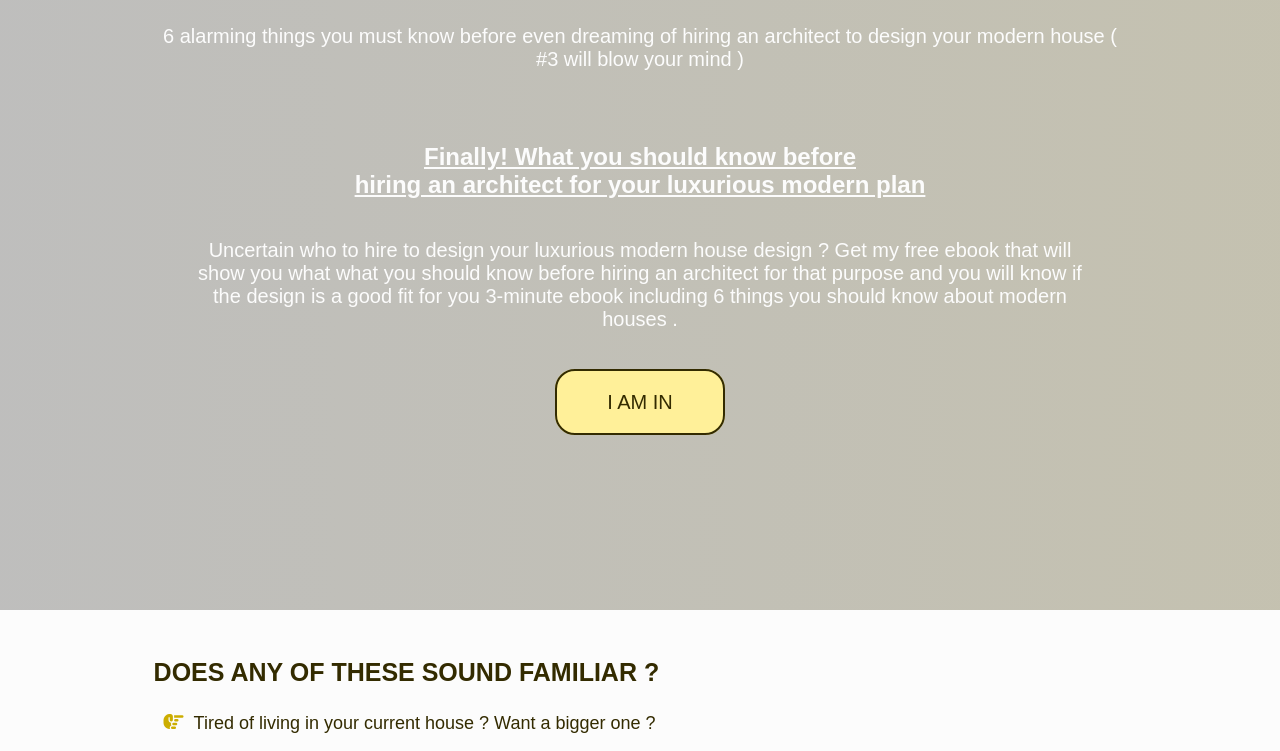
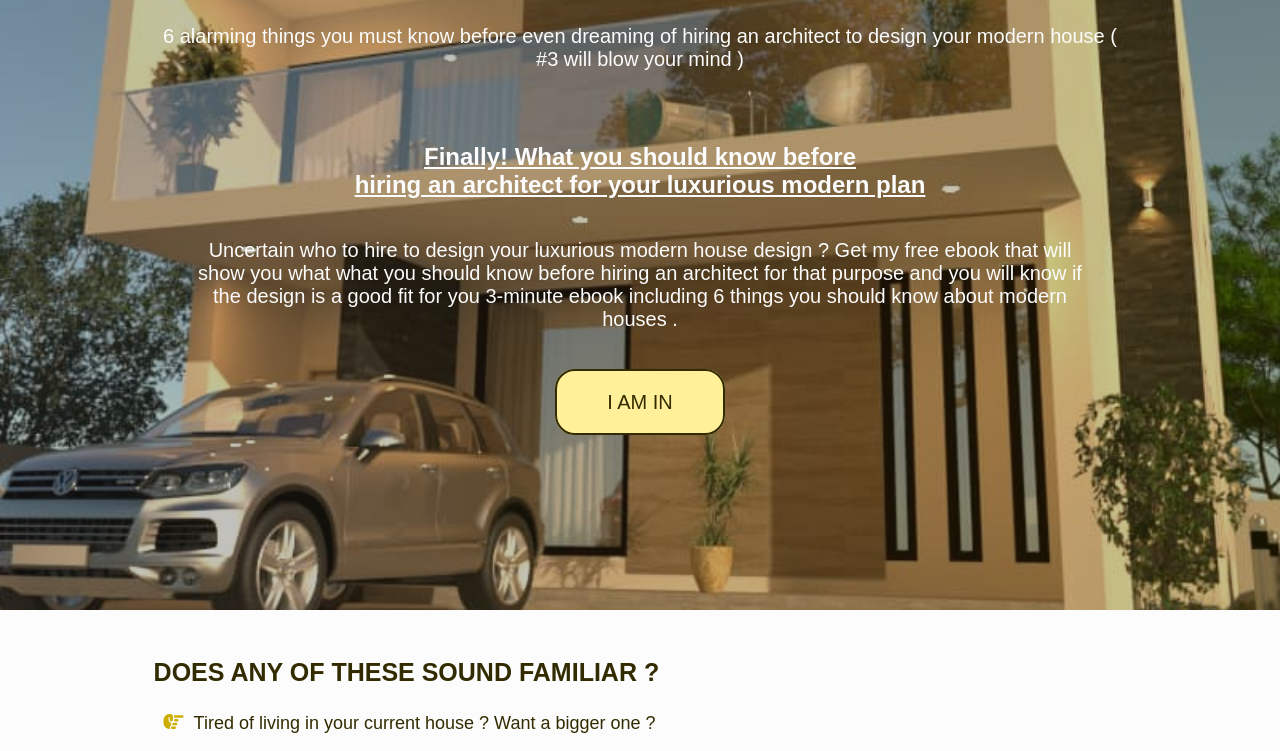
Before and after one commit to kirsch-edmond/arch, a plain HTML site: page index.html in a window 1280 px wide. Shown: the part 190-941 px from the top of the page. Drawn offline with Linux system fonts and the light colour scheme.

Commit message:
Update style.css

```diff
--- a/style.css
+++ b/style.css
@@ -26,7 +26,7 @@ body{
 /* ============== Styling For Page Header ================= */
 
 .header{
-    background: linear-gradient(90deg, rgba(48, 47, 43, 0.3), rgba(68, 58, 1, 0.3)),url(/images/bg-image.jpeg);
+    background: linear-gradient(90deg, rgba(48, 47, 43, 0.3), rgba(68, 58, 1, 0.3)),url(bg-image.jpeg);
     background-repeat: no-repeat;
     background-size: cover;
     background-position: center;
```
